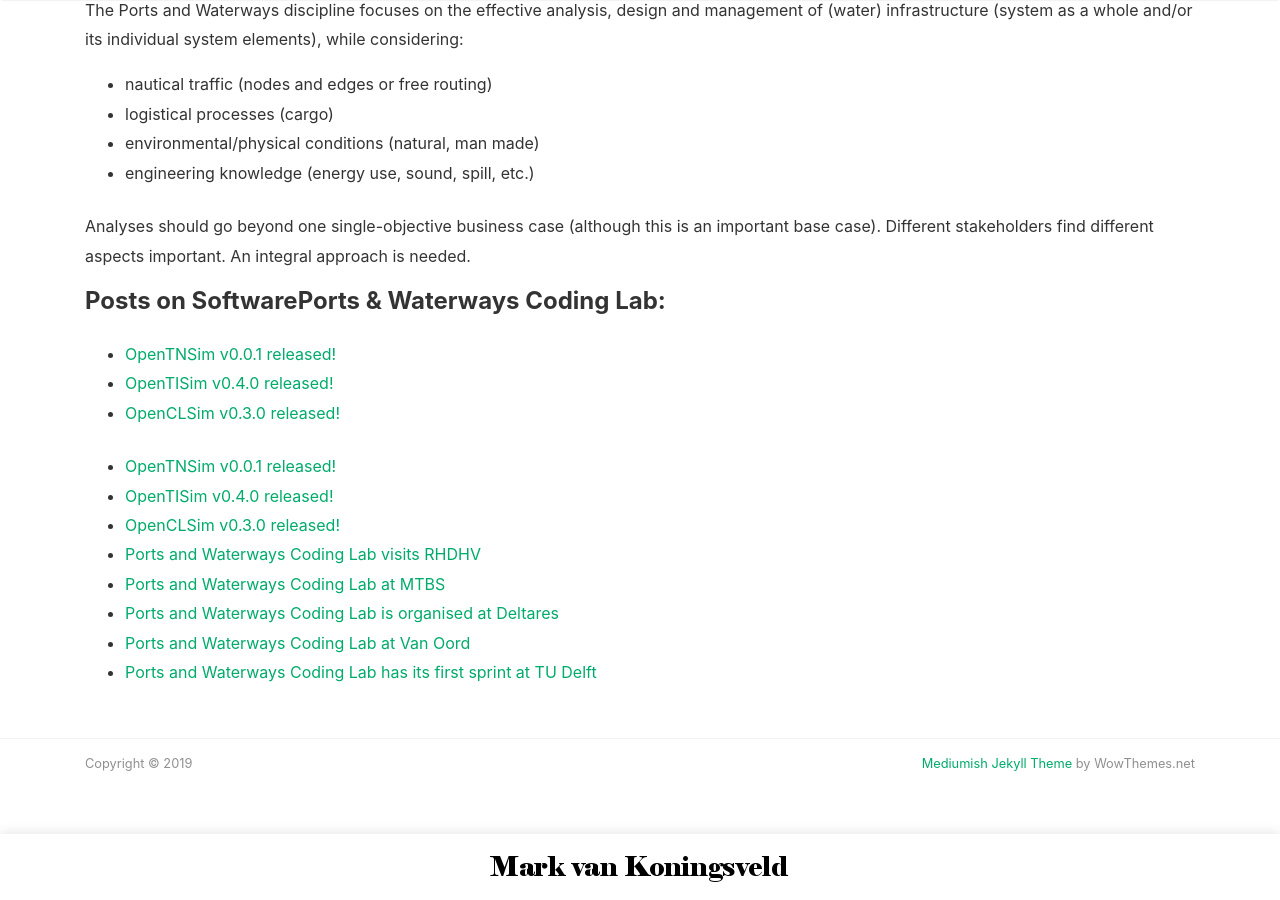
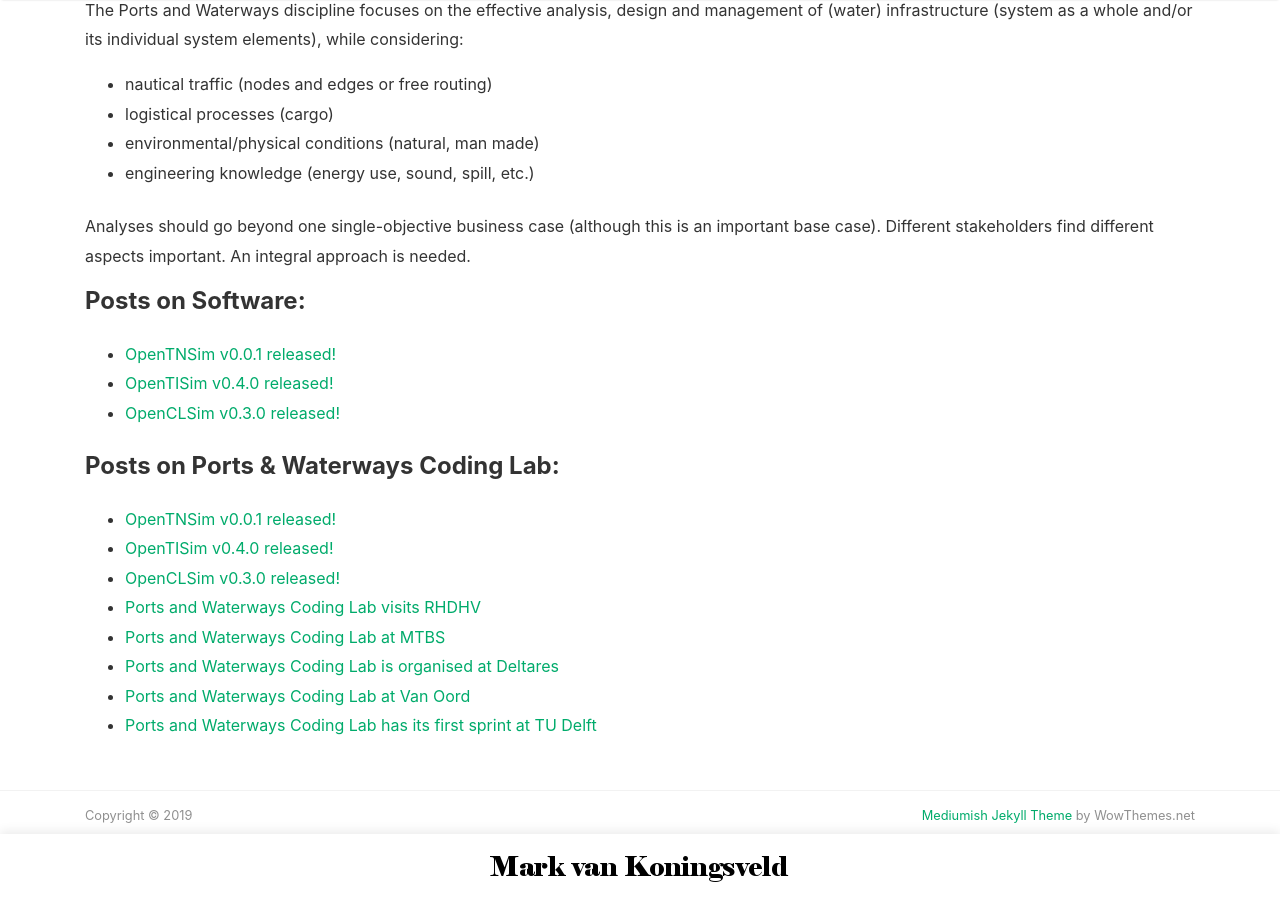
Before and after one commit to markvankoningsveld/markvankoningsveld.github.io, a Jekyll site: the page built from _pages/coding_lab.md, in a window 1280 px wide and 900 px high, scrolled down 1207 px. Built offline with Jekyll 4.4.1, drawn with Linux system fonts in a browser that asks for light colours; nearby versions of some CDN libraries; some of the changed lines change nothing that is shown.

Commit message:
experiment javascript

```diff
--- a/_pages/coding_lab.md
+++ b/_pages/coding_lab.md
@@ -21,9 +21,9 @@ The Ports and Waterways discipline focuses on the effective analysis, design and
 
 Analyses should go beyond one single-objective business case (although this is an important base case). Different stakeholders find different aspects important. An integral approach is needed.
 
-<h4>Posts on {{ page.category }}:</h4>
 
 {% for category in page.category %}
+  <h4>Posts on {{ category }}:</h4>
   {% assign cat = category %}
   <ul>
     {% for post in site.categories.[cat] %}
```
